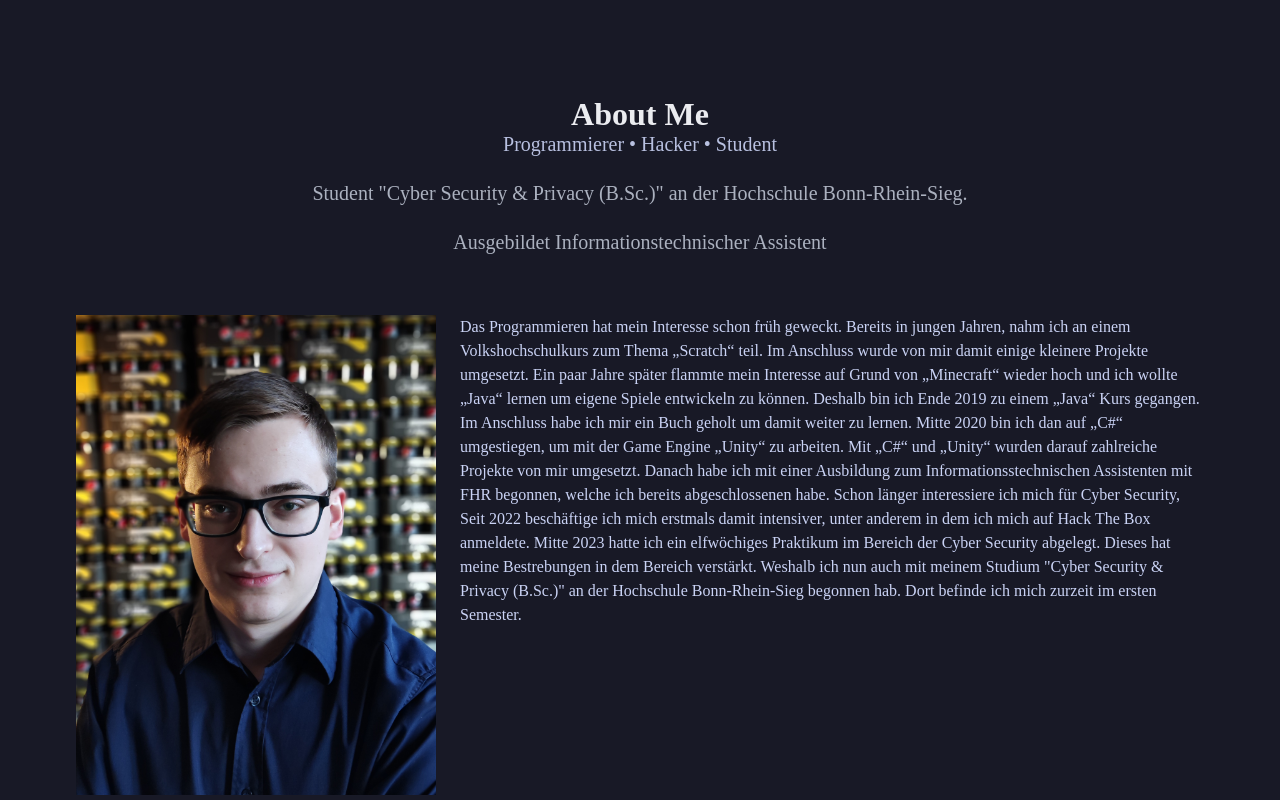
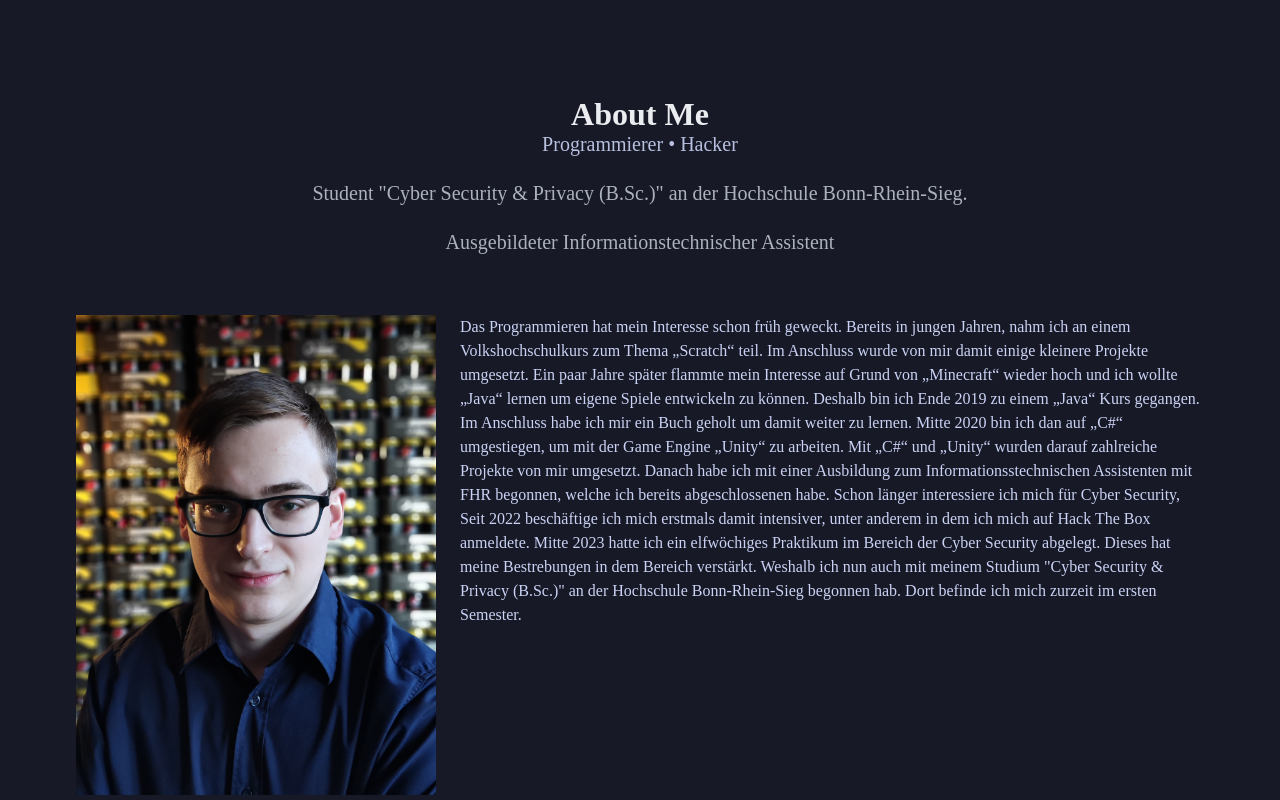
Before and after one commit to Werterdererste/staticPortfolio, a plain HTML site: page index.html in a window 1280 px wide. Shown: the part 960-1760 px from the top of the page. Drawn offline with Linux system fonts and the light colour scheme; a web font is replaced by a local one.

Commit message:
fix full path show remove "Student" Fix type error

```diff
--- a/index.html
+++ b/index.html
@@ -71,13 +71,13 @@
       <section class="hero">
         <div class="hero-body has-text-centered">
           <h1 class="title">About Me</h1>
-          <p class="subtitle text-color-subtext1 ">Programmierer &bull; Hacker &bull; Student</p>
+          <p class="subtitle text-color-subtext1 ">Programmierer &bull; Hacker</p>
 
           <p class="subtitle">
             Student "Cyber Security & Privacy (B.Sc.)" an der Hochschule Bonn-Rhein-Sieg.
           </p>
           <p class="subtitle">
-            Ausgebildet Informationstechnischer Assistent
+            Ausgebildeter Informationstechnischer Assistent
           </p>
 
           <!--TODO: wichtige accounts-->
@@ -251,7 +251,7 @@
             class="button color-green is-inline-block my-4"
             onclick="window.location.href='/src/data/src/data/Writeup_Chose_Yor_Own_Adventure.pdf'"
             >
-            src/data/Writeup_Chose_Yor_Own_Adventure
+             Writeup_Chose_Yor_Own_Adventure
             </button>
           </div>
 
```
